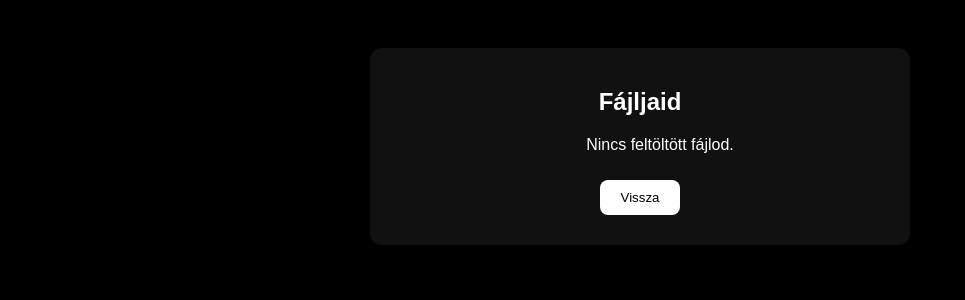
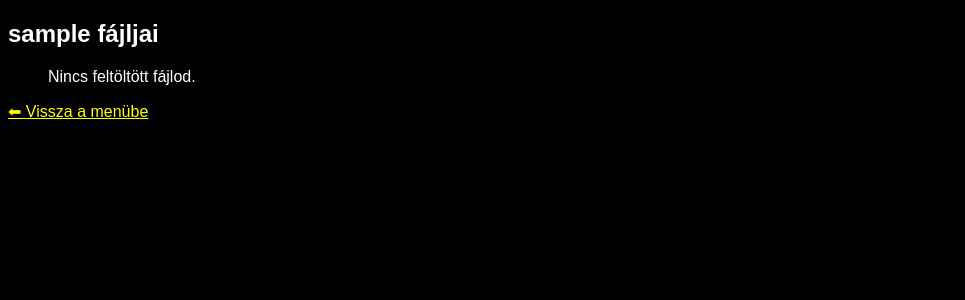
Before and after one commit to DJferenc/pptxshare, a Flask app: page /download in a window 1280 px wide. Shown: the top 300 px of the page, without its empty margins (0-965 px from the left). Run offline with Flask 3, Linux system fonts and the light colour scheme; the visitor is signed in with stand-in values (Sample User, id 1).

Commit message:
Update download.html

```diff
--- a/templates/templates/download.html
+++ b/templates/templates/download.html
@@ -1,20 +1,18 @@
-<!doctype html>
-<html>
+<!DOCTYPE html>
+<html lang="hu">
 <head>
-  <link rel="stylesheet" href="{{ url_for('static', filename='style.css') }}">
+  <meta charset="UTF-8">
   <title>Letöltés</title>
 </head>
-<body>
-  <div class="container">
-    <h2>Fájljaid</h2>
-    <ul>
-      {% for f in files %}
-        <li><a href="{{ url_for('files', username=username, filename=f) }}">{{ f }}</a></li>
-      {% else %}
-        <p>Nincs feltöltött fájlod.</p>
-      {% endfor %}
-    </ul>
-    <a href="{{ url_for('menu') }}"><button>Vissza</button></a>
-  </div>
+<body style="background:black; color:white; font-family:sans-serif;">
+  <h2>{{ username }} fájljai</h2>
+  <ul>
+    {% for file in files %}
+      <li><a href="/files/{{ username }}/{{ file }}" style="color:cyan;">{{ file }}</a></li>
+    {% else %}
+      <p>Nincs feltöltött fájlod.</p>
+    {% endfor %}
+  </ul>
+  <p><a href="/menu" style="color:yellow;">⬅ Vissza a menübe</a></p>
 </body>
 </html>
```
